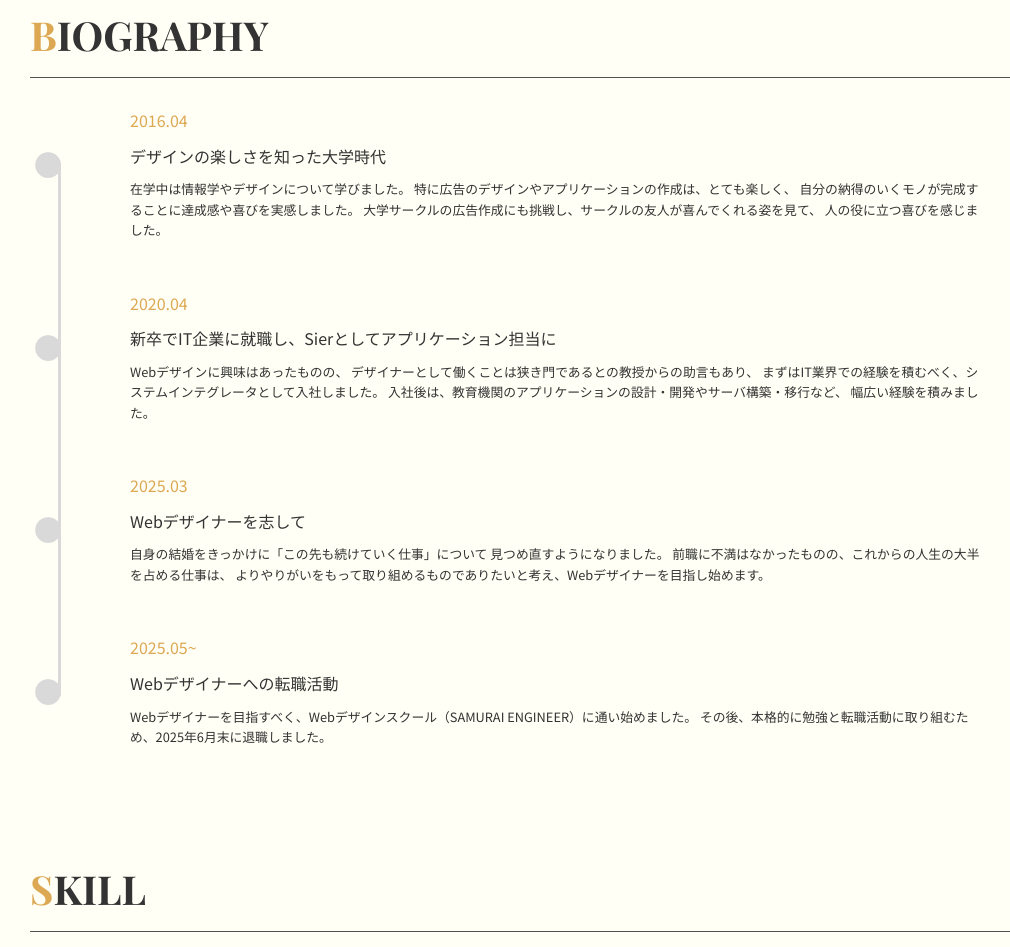
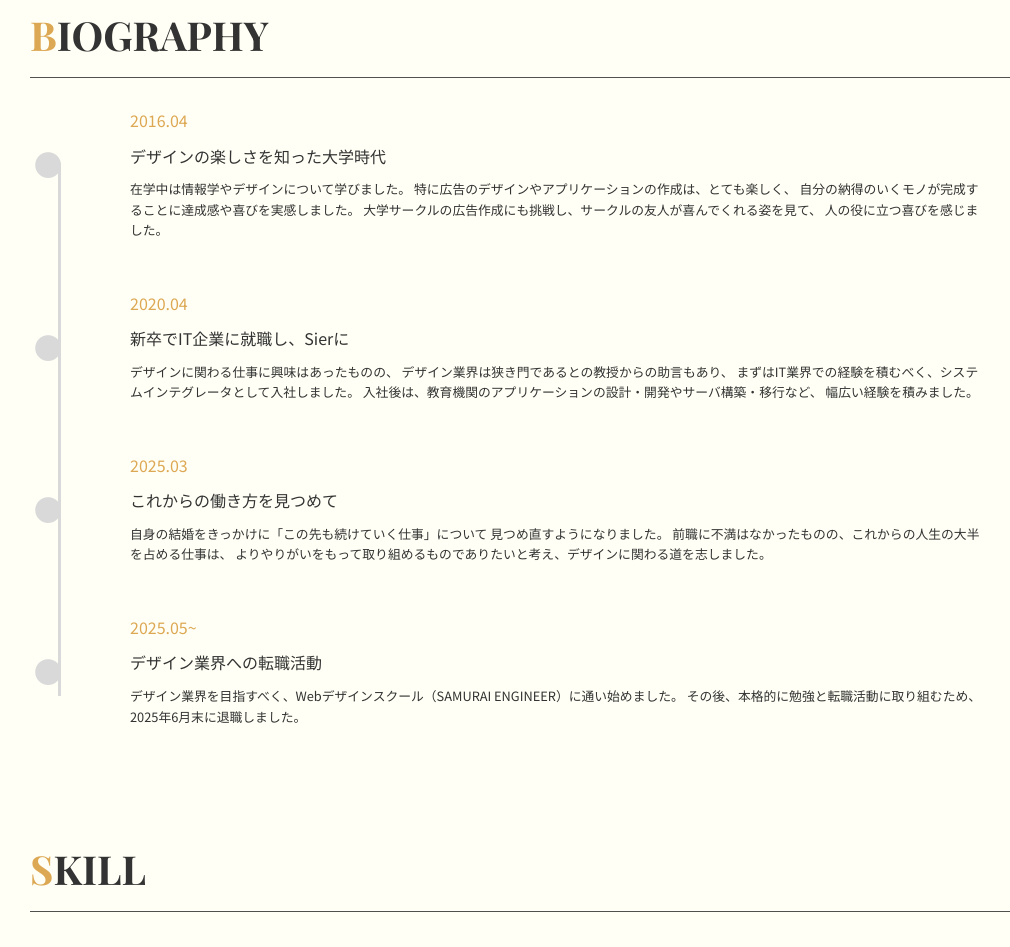
Before and after one commit to risato320higashi/myportfolio, a plain HTML site: page about.html in a window 1280 px wide. Shown: the part 495-1442 px from the top of the page, without its empty margins (80-1090 px from the left). Drawn offline with nearby package versions, Linux system fonts and the light colour scheme; a web font is replaced by a local one.

Commit message:
aboutの文面を修正

```diff
--- a/about.html
+++ b/about.html
@@ -80,9 +80,9 @@
           </div>
           <div class="biography-item">
             <h4 id="second-h4">2020.04</h4>
-            <p class="biography-title">新卒でIT企業に就職し、Sierとしてアプリケーション担当に</p>
-            <p class="biography-detail">Webデザインに興味はあったものの、
-              デザイナーとして働くことは狭き門であるとの教授からの助言もあり、
+            <p class="biography-title">新卒でIT企業に就職し、Sierに</p>
+            <p class="biography-detail">デザインに関わる仕事に興味はあったものの、
+              デザイン業界は狭き門であるとの教授からの助言もあり、
               まずはIT業界での経験を積むべく、システムインテグレータとして入社しました。
               入社後は、教育機関のアプリケーションの設計・開発やサーバ構築・移行など、
               幅広い経験を積みました。
@@ -90,17 +90,17 @@
           </div>
           <div class="biography-item">
             <h4 id="third-h4">2025.03</h4>
-            <p class="biography-title">Webデザイナーを志して</p>
+            <p class="biography-title">これからの働き方を見つめて</p>
             <p class="biography-detail">自身の結婚をきっかけに「この先も続けていく仕事」について
               見つめ直すようになりました。
               前職に不満はなかったものの、これからの人生の大半を占める仕事は、
-              よりやりがいをもって取り組めるものでありたいと考え、Webデザイナーを目指し始めます。
+              よりやりがいをもって取り組めるものでありたいと考え、デザインに関わる道を志しました。
             </p>
           </div>
           <div class="biography-item">
             <h4 id="last-h4">2025.05~</h4>
-            <p class="biography-title">Webデザイナーへの転職活動</p>
-            <p class="biography-detail">Webデザイナーを目指すべく、Webデザインスクール（SAMURAI ENGINEER）に通い始めました。
+            <p class="biography-title">デザイン業界への転職活動</p>
+            <p class="biography-detail">デザイン業界を目指すべく、Webデザインスクール（SAMURAI ENGINEER）に通い始めました。
               その後、本格的に勉強と転職活動に取り組むため、2025年6月末に退職しました。
             </p>
           </div>
```
